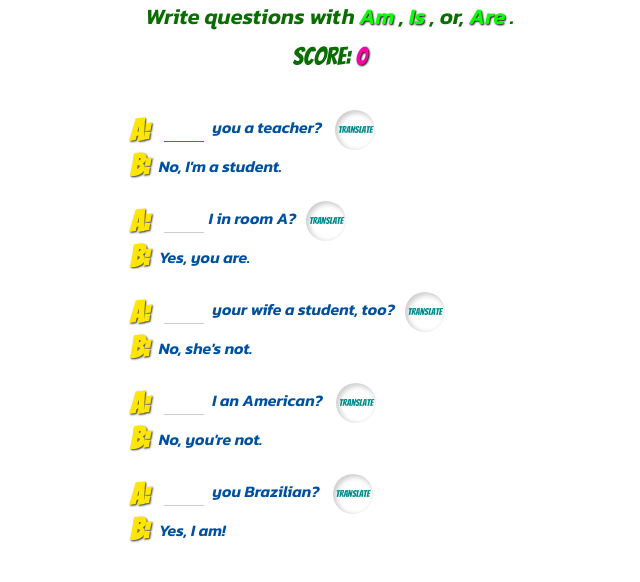
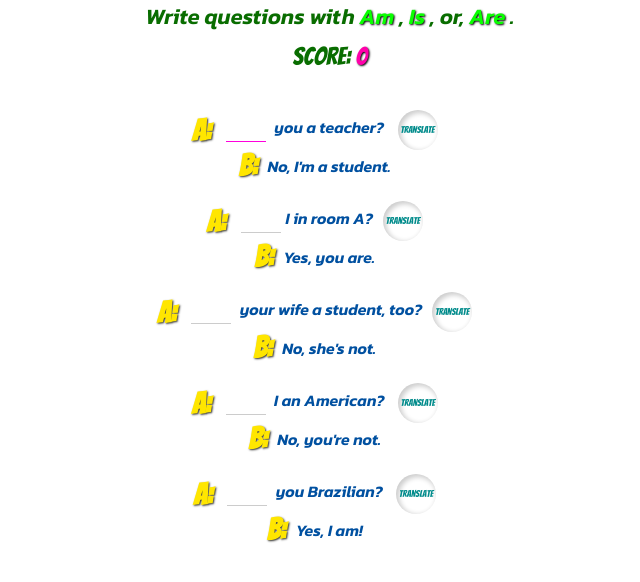
Before and after one commit to Teacher-Jorge/Be-Exercise-04, a plain HTML site: page index.html in a window 1280 px wide. Shown: the whole page, without its empty margins (310-950 px from the left). Drawn offline with Linux system fonts and the light colour scheme.

Commit message:
Add files via upload

```diff
--- a/index.html
+++ b/index.html
@@ -21,8 +21,10 @@
             <div id="translation" class="translation"></div>
     </div>
 
+    <div class="questions-container">
+
         <!--Question 01-->
-    <div class="questions-container">
+    <div class="questions-container-A">
         <div class="item-lines">
             <h3 class="names">A:</h3><p class="lines">
             <input id="input1" type="text" class="input" autofocus> you a teacher? <button id="btn1T" class="btnTranslation">Translate</button>
@@ -32,7 +34,7 @@
         <div class="item-lines"><h3 class="names">B:</h3><p class="lines">No, I'm a student.</p></div>
     </div>
            <!--Question 02-->
-           <div class="questions-container">
+           <div class="questions-container-A">
             <div class="item-lines">
                 <h3 class="names">A:</h3><p class="lines">
                     <input id="input2" type="text" class="input" autofocus>I in room A?<button id="btn2T" class="btnTranslation">Translate</button></p></div><img id="check2" src="assets/check.png" alt="" class="check">
@@ -41,7 +43,7 @@
             <div class="item-lines"><h3 class="names">B:</h3><p class="lines">Yes, you are.</p></div>
         </div>
       <!--Question 03-->
-      <div class="questions-container">
+      <div class="questions-container-A">
         <div class="item-lines">
             <h3 class="names">A:</h3><p class="lines">
                 <input id="input3" type="text" class="input" autofocus> your wife a student, too?<button id="btn3T" class="btnTranslation">Translate</button>
@@ -51,7 +53,7 @@
         <div class="item-lines"><h3 class="names">B:</h3><p class="lines">No, she's not.</p></div>
     </div>
         <!--Question 04-->
-        <div class="questions-container">
+        <div class="questions-container-A">
             <div class="item-lines">
                 <h3 class="names">A:</h3><p class="lines"><input id="input4" type="text" class="input" autofocus> I an American?
                     <button id="btn4T" class="btnTranslation">Translate</button>
@@ -61,7 +63,7 @@
             <div class="item-lines"><h3 class="names">B:</h3><p class="lines">No, you're not.</p></div>
         </div>
              <!--Question 05-->
-        <div class="questions-container">
+        <div class="questions-container-A">
             <div class="item-lines">
                 <h3 class="names">A:</h3><p class="lines"><input id="input5" type="text" class="input" autofocus> you Brazilian?
                     <button id="btn5T" class="btnTranslation">Translate</button>
@@ -70,6 +72,8 @@
         <div class="questions-container-B">
             <div class="item-lines"><h3 class="names">B:</h3><p class="lines">Yes, I am!</p></div>
         </div>
+    </div>
+
 
 
     <script src="script.js"></script>
--- a/style.css
+++ b/style.css
@@ -12,17 +12,20 @@
 * {
     box-sizing: border-box;
     padding: 0px;
-    margin: 0;
+    margin: 0 auto;
+}
+
+.questions-container {
+    max-width: 380px;
 }
 
 .heading-container {
+    max-width: 380px;
     font-family: kanit;
     display: flex;
     flex-direction: column;
-    justify-content: center;
     align-items: center;
     position: sticky;
-    top: 0;
     background: #fff;
     font-size: 22px;
     color:rgb(9, 109, 0);
@@ -52,7 +55,7 @@
     font-family: bangers;
 }
 
-.questions-container {
+.questions-container-A {
     max-width: 400px;
     margin: 0px auto;
     display: grid;
@@ -111,17 +114,16 @@
     visibility: hidden;
 }
 
-
-
 .translation {
     display: flex;
     justify-content: center;
     align-items: center;
-    width: 500px;
+    width: 380px;
     height: 30px;
     color:rgb(0, 216, 245);
     font-size: 1.3rem;
     text-shadow: 1px 1px 1px black;
+    font-family: kanit;
 }
 
 .btnTranslation {
```
